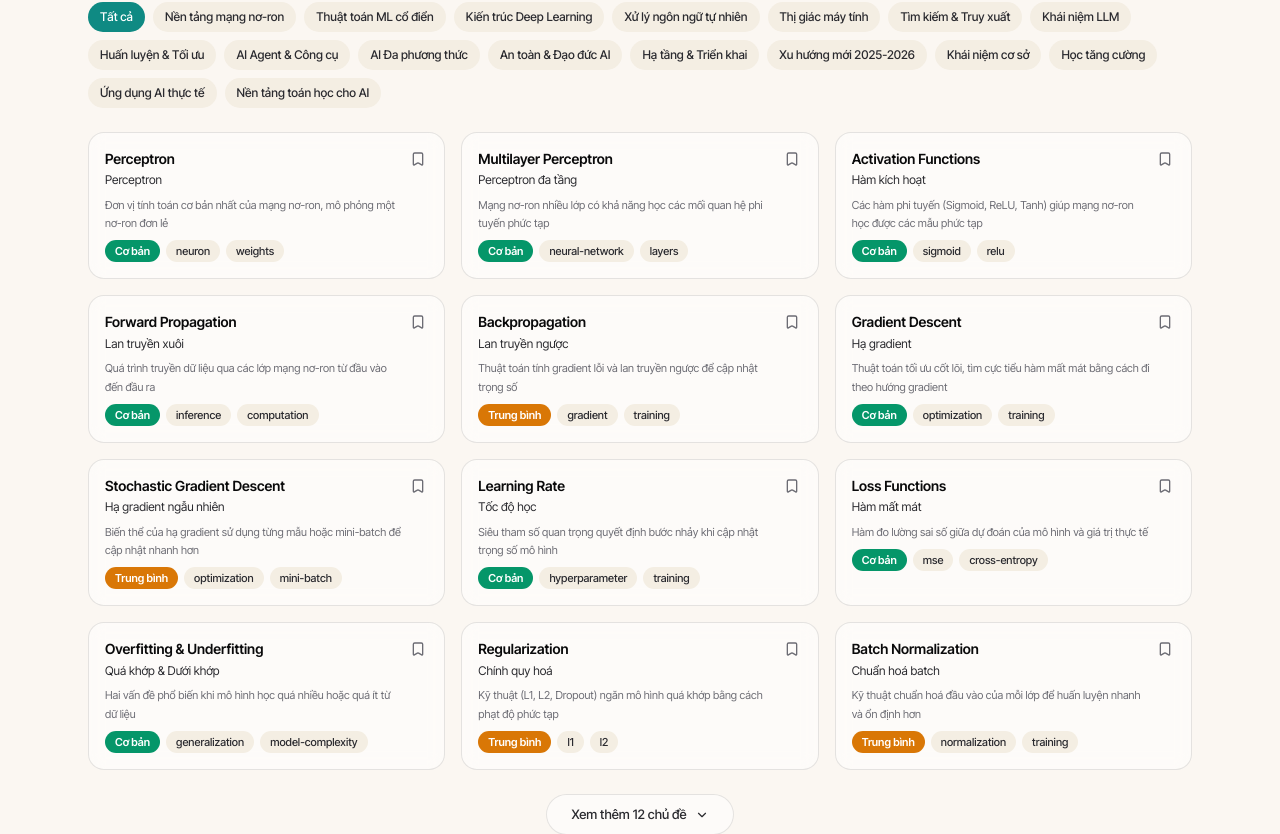
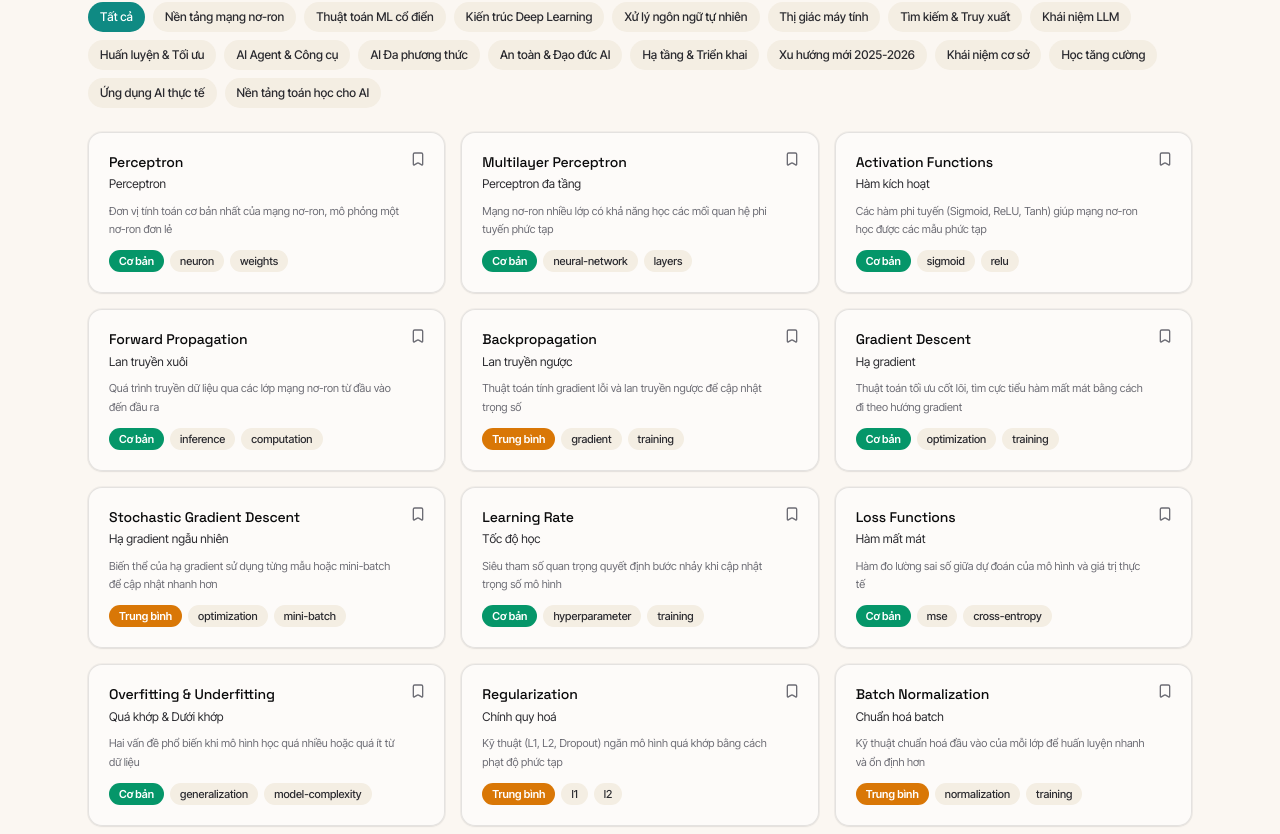
Before and after one commit to Dondo0936/vietnamese-ai-for-beginner, a Next.js app: page / in a window 1280 px wide. Shown: the part 1572-2406 px from the top of the page. Built offline with nearby package versions, Linux system fonts and the light colour scheme; no server answers.

Commit message:
feat: topic cards with Perplexity shadows and heat-glow for application topics
Co-Authored-By: Claude Opus 4.6 (1M context) <noreply@anthropic.com>

```diff
--- a/src/components/home/TopicCard.tsx
+++ b/src/components/home/TopicCard.tsx
@@ -24,9 +24,14 @@ export default function TopicCard({
   onToggleBookmark,
 }: TopicCardProps) {
   const BookmarkIcon = isBookmarked ? BookmarkCheck : Bookmark;
+  const isApplication = !!topic.applicationOf;
 
   return (
-    <div className={`relative rounded-[16px] border border-border bg-card/50 backdrop-blur-sm transition-all duration-200 hover:bg-card hover:shadow-sm hover:-translate-y-0.5 ${isRead ? "topic-card-read" : ""}`}>
+    <div className={`relative rounded-[var(--r-lg)] border bg-card/50 shadow-[var(--shadow-sm)] transition-all duration-200 hover:bg-card hover:shadow-[var(--shadow-md)] hover:-translate-y-0.5 ${
+      isApplication
+        ? "border-[rgba(255,122,41,0.2)] hover:shadow-[var(--shadow-glow-heat)]"
+        : "border-border"
+    } ${isRead ? "topic-card-read" : ""}`}>
       {onToggleBookmark && (
         <button
           type="button"
@@ -35,37 +40,42 @@ export default function TopicCard({
             e.stopPropagation();
             onToggleBookmark(topic.slug);
           }}
-          className="absolute top-3 right-3 p-1.5 rounded-md text-tertiary hover:text-accent transition-colors z-10"
+          className="absolute top-3 right-3 p-1.5 rounded-[var(--r-sm)] text-tertiary hover:text-accent transition-colors z-10"
           aria-label={isBookmarked ? "Bỏ lưu" : "Lưu lại"}
         >
           <BookmarkIcon className="h-4 w-4" />
         </button>
       )}
 
-      <Link href={`/topics/${topic.slug}`} className="block p-4">
+      <Link href={`/topics/${topic.slug}`} className="block p-5">
         <div className="pr-6">
-          <h3 className="text-sm font-semibold text-foreground leading-snug">
+          <h3 className="font-display text-sm font-medium text-foreground leading-snug tracking-[-0.01em]">
             {topic.title}
           </h3>
           <p className="mt-0.5 text-xs text-muted leading-relaxed">
             {topic.titleVi}
           </p>
-          <p className="mt-1.5 text-[11px] text-tertiary leading-relaxed line-clamp-2">
+          <p className="mt-2 text-[11px] text-tertiary leading-relaxed line-clamp-2">
             {topic.description}
           </p>
 
-          <div className="mt-2 flex flex-wrap items-center gap-1.5">
-            <span className={`inline-flex items-center rounded-full px-2.5 py-0.5 text-[11px] font-semibold ${
+          <div className="mt-3 flex flex-wrap items-center gap-1.5">
+            <span className={`inline-flex items-center rounded-[var(--r-pill)] px-2.5 py-0.5 text-[11px] font-semibold ${
               topic.difficulty === "beginner" ? "tag-beginner" :
               topic.difficulty === "intermediate" ? "tag-intermediate" :
               "tag-advanced"
             }`}>
               {difficultyLabel[topic.difficulty]}
             </span>
+            {isApplication && (
+              <span className="inline-flex items-center rounded-[var(--r-pill)] bg-heat-soft px-2.5 py-0.5 text-[11px] font-medium text-heat">
+                Ứng dụng
+              </span>
+            )}
             {topic.tags.slice(0, 2).map((tag) => (
               <span
                 key={tag}
-                className="inline-flex items-center rounded-full bg-surface px-2.5 py-0.5 text-[11px] font-medium text-muted"
+                className="inline-flex items-center rounded-[var(--r-pill)] bg-surface px-2.5 py-0.5 text-[11px] font-medium text-muted"
               >
                 {tag}
               </span>
```
